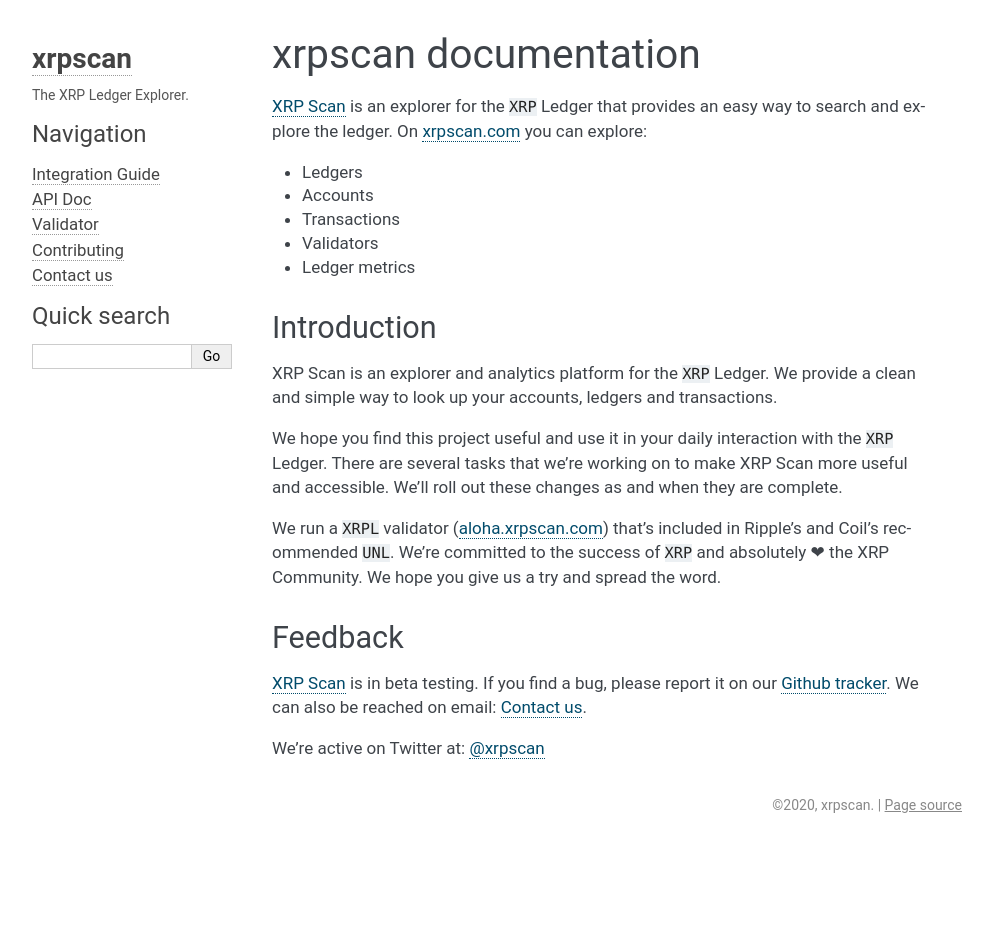
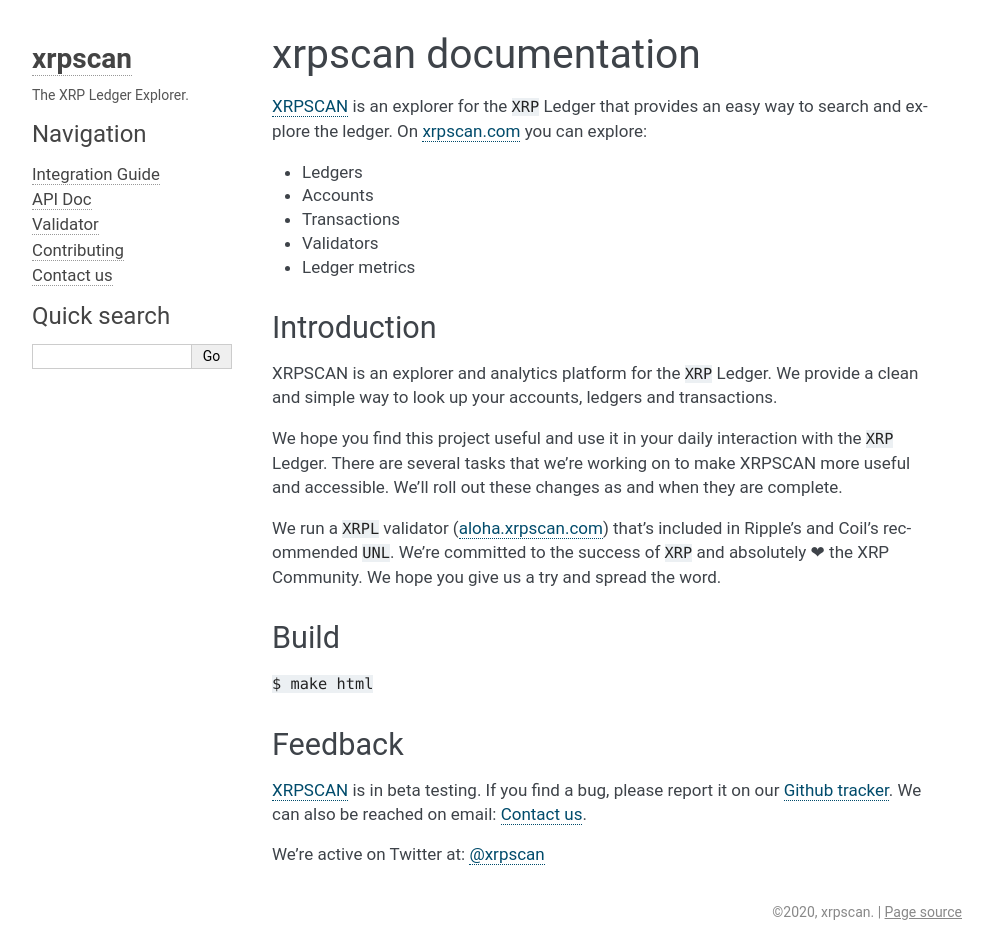
Before and after one commit to xrpscan/xrpdocs, a Sphinx documentation site: the page built from docs/index.rst, in a window 1280 px wide. Shown: the whole page, without its empty margins (148-1141 px from the left). Built offline with Sphinx 7.4.7, drawn with Linux system fonts in a browser that asks for light colours; before the commit the page ends 900 px from its top, so only the background shows below that.

Commit message:
Update: XRP Scan -> XRPSCAN

```diff
--- a/docs/api-doc.rst
+++ b/docs/api-doc.rst
@@ -8,7 +8,7 @@ License
   :align: center
   :alt: Creative Commons Attribution-ShareAlike 4.0 International License
 
-XRP Scan API by `XRP Scan <https://xrpscan.com/>`_ is licensed under a
+XRPSCAN API by `XRPSCAN <https://xrpscan.com/>`_ is licensed under a
 `Creative Commons Attribution-ShareAlike 4.0 International License
 <http://creativecommons.org/licenses/by-nc-sa/4.0/>`_.
 Permissions beyond the scope of this license, including commercial use are
--- a/docs/index.rst
+++ b/docs/index.rst
@@ -16,7 +16,7 @@ xrpscan documentation
   contributing
   contact-us
 
-`XRP Scan <https://xrpscan.com/>`_ is an explorer for the ``XRP`` Ledger that
+`XRPSCAN <https://xrpscan.com/>`_ is an explorer for the ``XRP`` Ledger that
 provides an easy way to search and explore the ledger. On
 `<xrpscan.com>`_ you can explore:
 
@@ -28,12 +28,12 @@ provides an easy way to search and explore the ledger. On
 
 Introduction
 ------------
-XRP Scan is an explorer and analytics platform for the ``XRP`` Ledger. We
+XRPSCAN is an explorer and analytics platform for the ``XRP`` Ledger. We
 provide a clean and simple way to look up your accounts, ledgers and
 transactions.
 
 We hope you find this project useful and use it in your daily interaction with
-the ``XRP`` Ledger. There are several tasks that we're working on to make XRP Scan
+the ``XRP`` Ledger. There are several tasks that we're working on to make XRPSCAN
 more useful and accessible. We'll roll out these changes as and when they are
 complete.
 
@@ -43,9 +43,14 @@ that's included in Ripple's and Coil's recommended ``UNL``. We're committed to
 the success of ``XRP`` and absolutely ❤ the XRP Community. We hope you give us a
 try and spread the word.
 
+Build
+-----
+
+``$ make html``
+
 Feedback
 --------
-`XRP Scan <https://xrpscan.com/>`_ is in beta testing. If you find a bug, please
+`XRPSCAN <https://xrpscan.com/>`_ is in beta testing. If you find a bug, please
 report it on our
 `Github tracker <https://github.com/xrpscan/xrpscan.com/issues>`_. We can also
 be reached on email: :ref:`contact_us`.
--- a/docs/integration-guide.rst
+++ b/docs/integration-guide.rst
@@ -2,7 +2,7 @@ Integration Guide
 =================
 
 Do you work at a Bank, Financial Institution or a Cryptocurrency Exchange? Its
-easy to integrate XRP Scan in your application. We support deep links for
+easy to integrate XRPSCAN in your application. We support deep links for
 **Accounts**, **Transactions**, **Ledgers**, **Amendments** and **Validator nodes**.
 All pages support desktop as well as mobile layouts.
 
```
